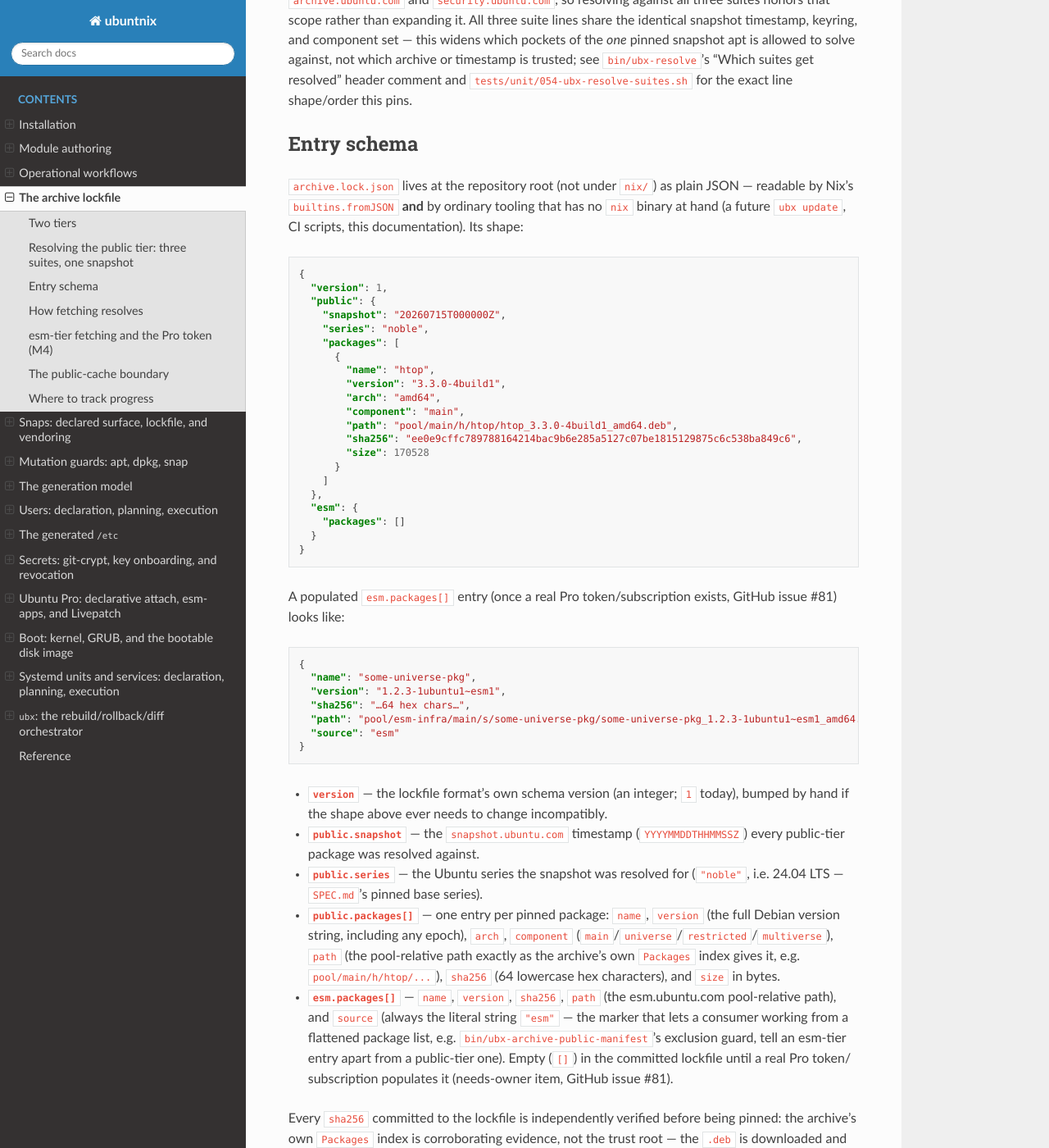
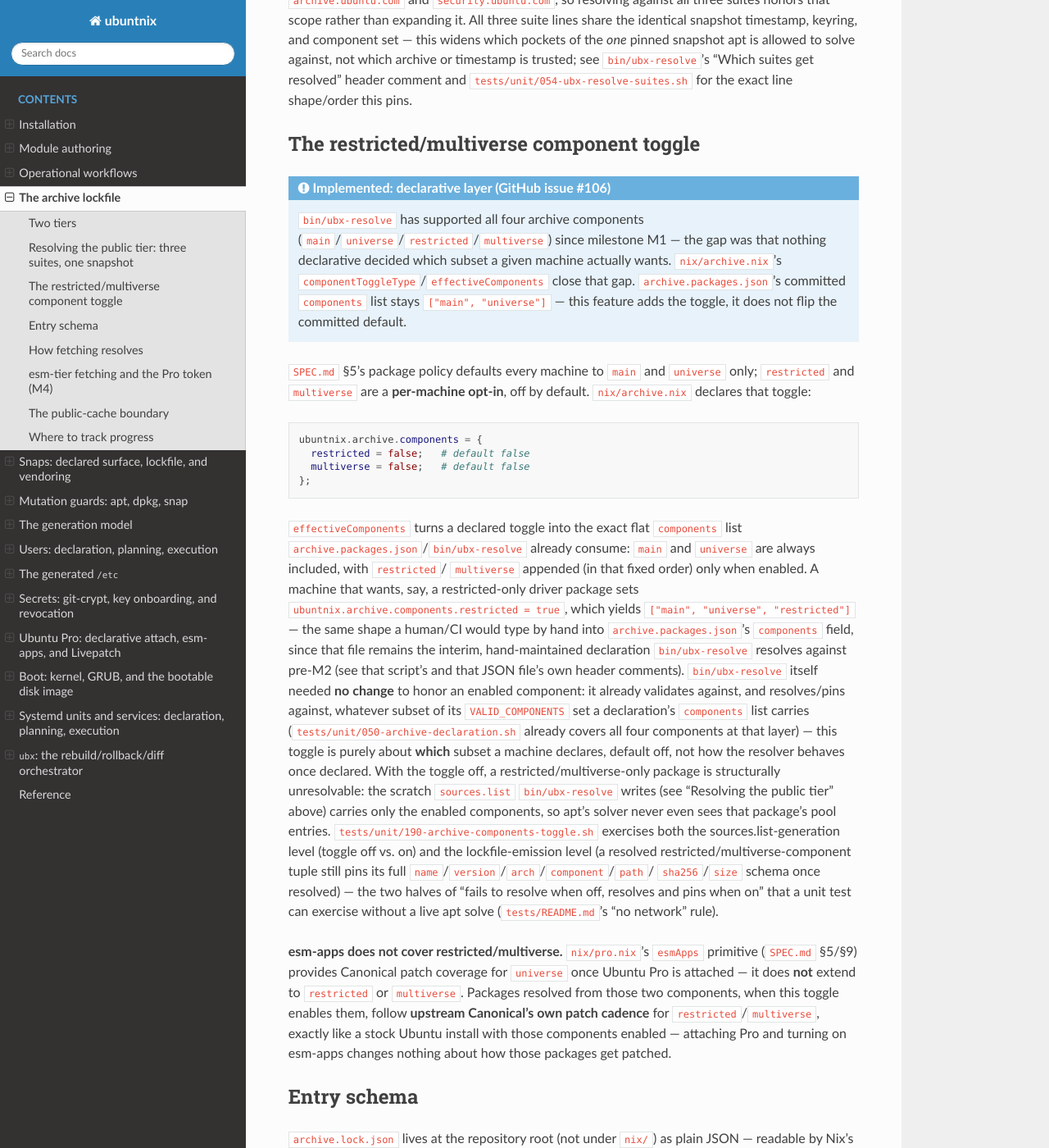
Before and after one commit to Guno327/ubuntnix, a Sphinx documentation site: the page built from docs/archive.md, in a window 1280 px wide and 1400 px high, scrolled down 1297 px. Shown: the whole window at 82% size. Built offline with Sphinx 7.4.7 and the Read the Docs theme 3.1.0, drawn with Linux system fonts in a browser that asks for light colours; pages that are not in the unit, such as notebooks, are missing from menus.

Commit message:
feat(archive): restricted + multiverse component toggle (per-machine opt-in, default off) (#109)
Adds a declarative restricted/multiverse component toggle to nix/archive.nix
(componentToggleType, evalComponentToggle, effectiveComponents in fixed
main/universe/restricted/multiverse order) with both components defaulting
OFF, wired through bin/ubx-resolve, archive.packages.json and docs/archive.md.
Adds a flake-check proof package (archive-components-proof) and unit tests
189/190; extends the 041/056 archive-wiring regex guards.

Closes #106

Co-authored-by: ghov-claude[bot] <308500720+ghov-claude[bot]@users.noreply.github.com>
Co-authored-by: Claude Opus 4.8 <noreply@anthropic.com>

````diff
--- a/docs/archive.md
+++ b/docs/archive.md
@@ -68,6 +68,68 @@ allowed to solve against, not which archive or timestamp is trusted; see
 `bin/ubx-resolve`'s "Which suites get resolved" header comment and
 `tests/unit/054-ubx-resolve-suites.sh` for the exact line shape/order this
 pins.
+
+## The restricted/multiverse component toggle
+
+```{admonition} Implemented: declarative layer (GitHub issue #106)
+:class: note
+
+`bin/ubx-resolve` has supported all four archive components
+(`main`/`universe`/`restricted`/`multiverse`) since milestone M1 — the gap
+was that nothing declarative decided which subset a given machine actually
+wants. `nix/archive.nix`'s `componentToggleType`/`effectiveComponents`
+close that gap. `archive.packages.json`'s committed `components` list
+stays `["main", "universe"]` — this feature adds the toggle, it does not
+flip the committed default.
+```
+
+`SPEC.md` §5's package policy defaults every machine to `main` and
+`universe` only; `restricted` and `multiverse` are a **per-machine
+opt-in**, off by default. `nix/archive.nix` declares that toggle:
+
+```nix
+ubuntnix.archive.components = {
+  restricted = false;   # default false
+  multiverse = false;   # default false
+};
+```
+
+`effectiveComponents` turns a declared toggle into the exact flat
+`components` list `archive.packages.json`/`bin/ubx-resolve` already
+consume: `main` and `universe` are always included, with `restricted`/
+`multiverse` appended (in that fixed order) only when enabled. A machine
+that wants, say, a restricted-only driver package sets
+`ubuntnix.archive.components.restricted = true`, which yields
+`["main", "universe", "restricted"]` — the same shape a human/CI would
+type by hand into `archive.packages.json`'s `components` field, since that
+file remains the interim, hand-maintained declaration `bin/ubx-resolve`
+resolves against pre-M2 (see that script's and that JSON file's own
+header comments). `bin/ubx-resolve` itself needed **no change** to honor
+an enabled component: it already validates against, and resolves/pins
+against, whatever subset of its `VALID_COMPONENTS` set a declaration's
+`components` list carries (`tests/unit/050-archive-declaration.sh` already
+covers all four components at that layer) — this toggle is purely about
+**which** subset a machine declares, default off, not how the resolver
+behaves once declared. With the toggle off, a restricted/multiverse-only
+package is structurally unresolvable: the scratch `sources.list`
+`bin/ubx-resolve` writes (see "Resolving the public tier" above) carries
+only the enabled components, so apt's solver never even sees that
+package's pool entries. `tests/unit/190-archive-components-toggle.sh`
+exercises both the sources.list-generation level (toggle off vs. on) and
+the lockfile-emission level (a resolved restricted/multiverse-component
+tuple still pins its full `name`/`version`/`arch`/`component`/`path`/
+`sha256`/`size` schema once resolved) — the two halves of "fails to
+resolve when off, resolves and pins when on" that a unit test can exercise
+without a live apt solve (`tests/README.md`'s "no network" rule).
+
+**esm-apps does not cover restricted/multiverse.** `nix/pro.nix`'s
+`esmApps` primitive (`SPEC.md` §5/§9) provides Canonical patch coverage
+for `universe` once Ubuntu Pro is attached — it does **not** extend to
+`restricted` or `multiverse`. Packages resolved from those two components,
+when this toggle enables them, follow **upstream Canonical's own patch
+cadence** for `restricted`/`multiverse`, exactly like a stock Ubuntu
+install with those components enabled — attaching Pro and turning on
+esm-apps changes nothing about how those packages get patched.
 
 ## Entry schema
 
````
Also changed, not shown: archive.packages.json (+1 -1 lines), 6 other files.
